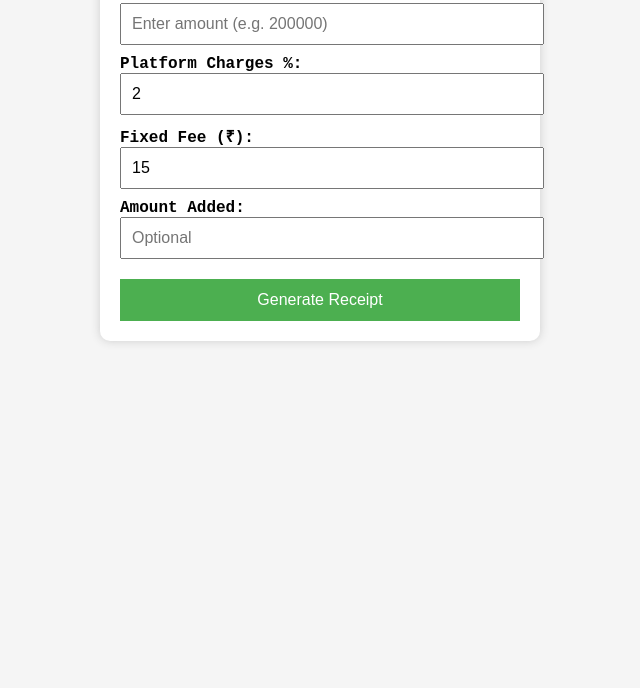
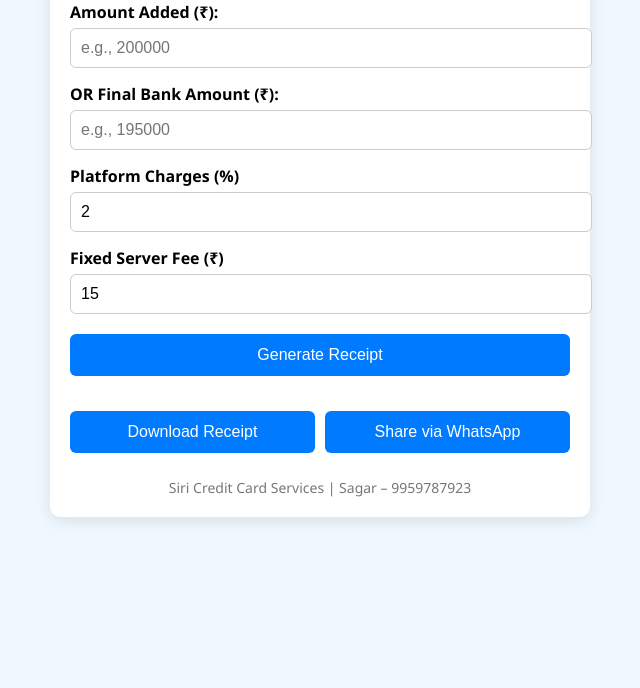
Before and after one commit to vemularaja228-dotcom/Calculator, a plain HTML site: page index.html in a window 1280 px wide. Shown: the part 112-800 px from the top of the page, without its empty margins (320-960 px from the left). Drawn offline with nearby package versions, Linux system fonts and the light colour scheme.

Commit message:
Update index.html

```diff
--- a/index.html
+++ b/index.html
@@ -2,124 +2,171 @@
 <html lang="en">
 <head>
   <meta charset="UTF-8" />
-  <meta name="viewport" content="width=device-width, initial-scale=1.0"/>
-  <title>Siri Credit Card Services</title>
+  <meta name="viewport" content="width=device-width, initial-scale=1.0" />
+  <title>Siri Credit Card Services – Calculator</title>
   <style>
     body {
-      font-family: 'Courier New', monospace;
-      background: #f5f5f5;
+      font-family: 'Segoe UI', sans-serif;
+      background-color: #f0f8ff;
       margin: 0;
-      padding: 10px;
+      padding: 20px;
     }
     .container {
-      max-width: 400px;
+      max-width: 500px;
+      margin: auto;
       background: white;
       padding: 20px;
-      margin: auto;
       border-radius: 10px;
-      box-shadow: 0 0 10px #ccc;
+      box-shadow: 0 4px 15px rgba(0,0,0,0.1);
     }
-    h2, .receipt-title {
+    h2 {
       text-align: center;
-      margin-bottom: 20px;
+      color: #007bff;
     }
     label {
       font-weight: bold;
+      display: block;
+      margin-top: 15px;
     }
     input {
       width: 100%;
-      margin-bottom: 10px;
       padding: 10px;
-      font-size: 1em;
+      margin-top: 5px;
+      font-size: 16px;
+      border-radius: 6px;
+      border: 1px solid #ccc;
     }
     button {
+      margin-top: 20px;
       width: 100%;
       padding: 12px;
-      background-color: #4CAF50;
+      background-color: #007bff;
       color: white;
+      font-size: 16px;
       border: none;
-      font-size: 1em;
+      border-radius: 6px;
       cursor: pointer;
-      margin-top: 10px;
     }
-    .receipt-box {
-      background: #000;
-      color: #0f0;
+    .receipt {
+      background: #fff;
+      margin-top: 30px;
+      padding: 20px;
+      border: 1px dashed #999;
+      border-radius: 10px;
+      font-family: monospace;
+      white-space: pre-line;
+    }
+    .footer {
+      text-align: center;
+      margin-top: 25px;
       font-size: 14px;
-      white-space: pre-wrap;
-      margin-top: 20px;
-      padding: 15px;
-      border-radius: 5px;
+      color: #777;
+    }
+    .btns {
+      display: flex;
+      gap: 10px;
+      flex-wrap: wrap;
+    }
+    .btns button {
+      flex: 1;
     }
   </style>
 </head>
 <body>
+
   <div class="container">
     <h2>Siri Credit Card Services</h2>
 
-    <label for="amount">Enter Amount:</label>
-    <input type="number" id="amount" placeholder="Enter amount (e.g. 200000)" />
+    <label for="amountAdded">Amount Added (₹):</label>
+    <input type="number" id="amountAdded" placeholder="e.g., 200000" />
 
-    <label for="platformPercent">Platform Charges %:</label>
-    <input type="number" id="platformPercent" value="2" />
+    <label for="bankAmount">OR Final Bank Amount (₹):</label>
+    <input type="number" id="bankAmount" placeholder="e.g., 195000" />
 
-    <label for="fixedFee">Fixed Fee (₹):</label>
+    <label for="platformRate">Platform Charges (%)</label>
+    <input type="number" id="platformRate" value="2" />
+
+    <label for="fixedFee">Fixed Server Fee (₹)</label>
     <input type="number" id="fixedFee" value="15" />
 
-    <label for="addedAmount">Amount Added:</label>
-    <input type="number" id="addedAmount" placeholder="Optional" />
+    <button onclick="calculate()">Generate Receipt</button>
 
-    <button onclick="generateReceipt()">Generate Receipt</button>
+    <div class="btns" style="margin-top: 15px;">
+      <button onclick="downloadReceipt()">Download Receipt</button>
+      <button onclick="shareWhatsApp()">Share via WhatsApp</button>
+    </div>
 
-    <div class="receipt-box" id="receiptBox" style="display: none;"></div>
+    <div class="receipt" id="receiptOutput" style="display:none;"></div>
+
+    <div class="footer">Siri Credit Card Services | Sagar – 9959787923</div>
   </div>
 
+  <!-- html2canvas for download -->
+  <script src="https://cdn.jsdelivr.net/npm/html2canvas@1.4.1/dist/html2canvas.min.js"></script>
   <script>
-    function formatCurrency(num) {
-      return "₹" + Number(num).toFixed(2);
-    }
+    function calculate() {
+      const amountAdded = parseFloat(document.getElementById('amountAdded').value);
+      const bankAmount = parseFloat(document.getElementById('bankAmount').value);
+      const platformRate = parseFloat(document.getElementById('platformRate').value) / 100;
+      const fixedFee = parseFloat(document.getElementById('fixedFee').value);
+      const date = new Date().toLocaleString();
 
-    function generateReceipt() {
-      const amount = parseFloat(document.getElementById('amount').value);
-      const platformPercent = parseFloat(document.getElementById('platformPercent').value);
-      const fixedFee = parseFloat(document.getElementById('fixedFee').value);
-      const addedAmount = document.getElementById('addedAmount').value;
+      let amount = 0, platformFee = 0, totalFee = 0, bankSent = 0;
 
-      if (isNaN(amount) || isNaN(platformPercent) || isNaN(fixedFee)) {
-        alert('Please fill in all required fields');
+      if (!isNaN(amountAdded) && isNaN(bankAmount)) {
+        platformFee = amountAdded * platformRate;
+        totalFee = platformFee + fixedFee;
+        bankSent = amountAdded - totalFee;
+        amount = amountAdded;
+      } else if (isNaN(amountAdded) && !isNaN(bankAmount)) {
+        totalFee = bankAmount * platformRate + fixedFee;
+        amount = bankAmount + totalFee;
+        platformFee = amount * platformRate;
+        bankSent = bankAmount;
+      } else {
+        alert("Enter only one: Amount Added OR Final Bank Amount.");
         return;
       }
 
-      const platformFee = (amount * platformPercent) / 100;
-      const totalFee = platformFee + fixedFee;
-      const toBank = amount - totalFee;
-
-      const now = new Date().toLocaleString();
-
-      const receipt =
+      const receiptText =
 `-------------------------------
     Siri Credit Card Services
     Transaction Receipt
 -------------------------------
-Date       : ${now}
+Date       : ${date}
 Handled By : Sagar
 Contact    : 9959787923
 
-Amount     : ${formatCurrency(amount)}
-Platform % : ${platformPercent.toFixed(2)}%
-Platform ₹ : ${formatCurrency(platformFee)}
-Add. Fee   : ${formatCurrency(fixedFee)}
-${addedAmount ? 'Amount Add : ' + formatCurrency(addedAmount) + '\n' : ''}
+Amount     : ₹${amount.toFixed(2)}
+Platform % : ${(platformRate*100).toFixed(2)}%
+Platform ₹ : ₹${platformFee.toFixed(2)}
+Add. Fee   : ₹${fixedFee.toFixed(2)}
 -------------------------------
-Total Fee  : ${formatCurrency(totalFee)}
-To Bank    : ${formatCurrency(toBank)}
+Total Fee  : ₹${totalFee.toFixed(2)}
+To Bank    : ₹${bankSent.toFixed(2)}
 -------------------------------
 Thank you for choosing us!`;
 
-      const box = document.getElementById('receiptBox');
-      box.innerText = receipt;
-      box.style.display = 'block';
+      document.getElementById('receiptOutput').style.display = 'block';
+      document.getElementById('receiptOutput').innerText = receiptText;
+    }
+
+    function downloadReceipt() {
+      const receipt = document.getElementById('receiptOutput');
+      html2canvas(receipt).then(canvas => {
+        const link = document.createElement('a');
+        link.download = 'Siri_Transaction_Receipt.png';
+        link.href = canvas.toDataURL();
+        link.click();
+      });
+    }
+
+    function shareWhatsApp() {
+      const receipt = document.getElementById('receiptOutput').innerText;
+      const url = `https://wa.me/?text=${encodeURIComponent(receipt)}`;
+      window.open(url, '_blank');
     }
   </script>
+
 </body>
 </html>
```
